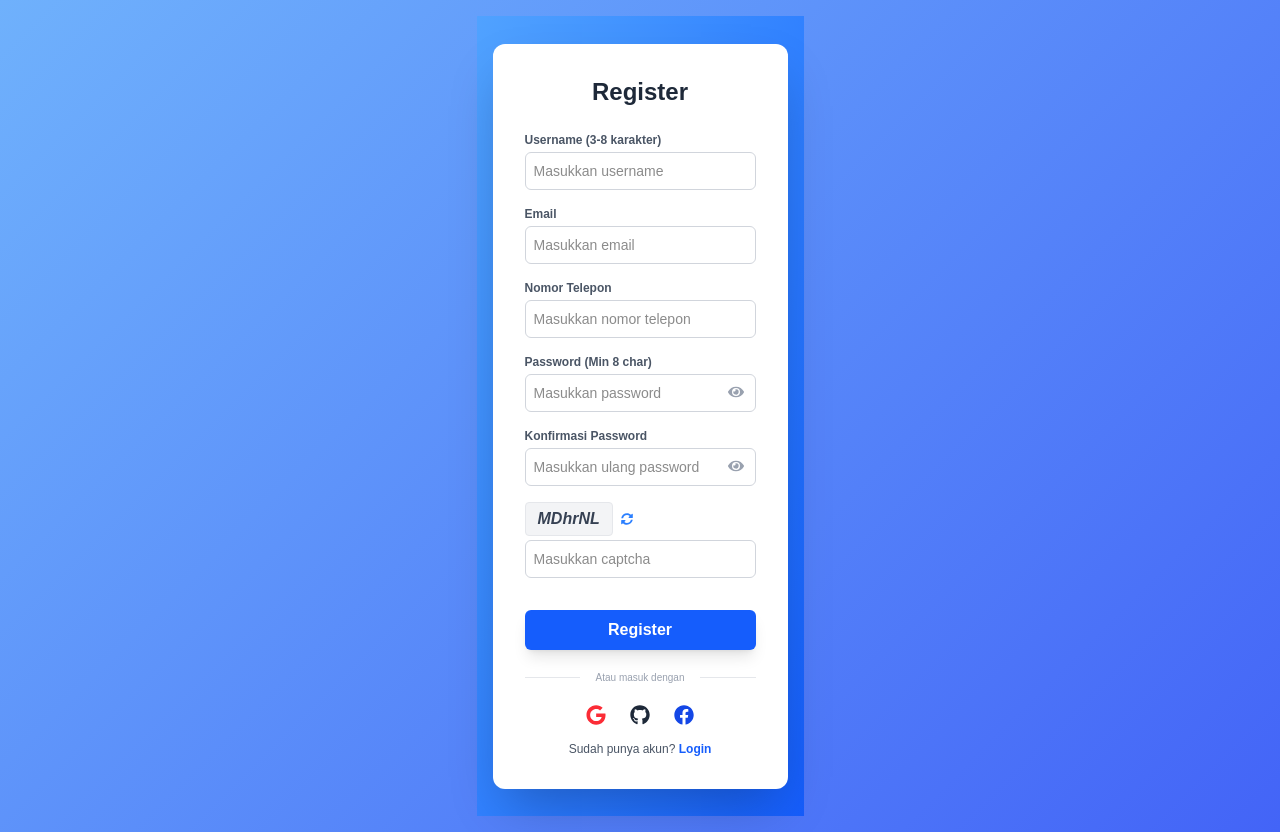
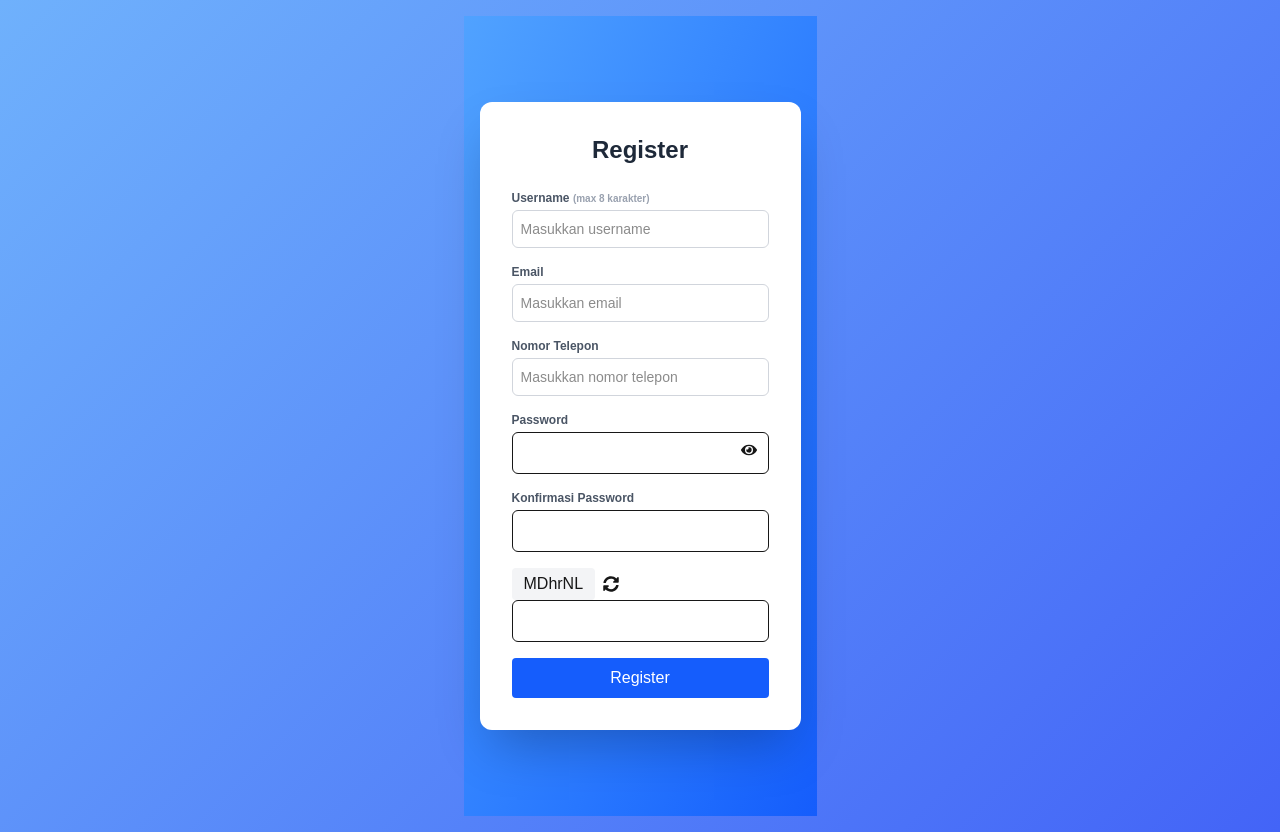
Before and after one commit to mithagresiaharahap241713057-droid/react-hooks-y-xxxx, a Next.js app: page /auth/register in a window 1280 px wide. Built offline with nearby package versions, Linux system fonts and the light colour scheme.

Commit message:
Update page.tsx
initial commit

```diff
--- a/src/app/auth/register/page.tsx
+++ b/src/app/auth/register/page.tsx
@@ -1,6 +1,6 @@
 "use client";
 
-import { useState, useEffect } from "react";
+import { useState, useEffect, useRef } from "react";
 import { FaGoogle, FaGithub, FaFacebook, FaEye, FaEyeSlash, FaSyncAlt } from "react-icons/fa";
 
 export default function RegisterPage() {
@@ -18,23 +18,28 @@ export default function RegisterPage() {
   const [showConfirmPassword, setShowConfirmPassword] = useState(false);
   const [strength, setStrength] = useState(0);
 
+  const emailRef = useRef<HTMLInputElement>(null);
   const staticCaptcha = "MDhrNL";
 
-  // Hitung Strength Meter (Hint dari gambar)
+  // ✅ Strength + harus cocok untuk 100%
   useEffect(() => {
-    const val = Math.min(
+    let calculatedStrength =
       (formData.password.length > 7 ? 25 : 0) +
       (/[A-Z]/.test(formData.password) ? 25 : 0) +
       (/[0-9]/.test(formData.password) ? 25 : 0) +
-      (/[^A-Za-z0-9]/.test(formData.password) ? 25 : 0)
-    );
-    setStrength(val);
-  }, [formData.password]);
+      (/[^A-Za-z0-9]/.test(formData.password) ? 25 : 0);
+
+    // kalau belum cocok, max 75%
+    if (formData.confirmPassword !== formData.password) {
+      calculatedStrength = Math.min(calculatedStrength, 75);
+    }
+
+    setStrength(calculatedStrength);
+  }, [formData.password, formData.confirmPassword]);
 
   const handleChange = (e: React.ChangeEvent<HTMLInputElement>) => {
     const { name, value } = e.target;
 
-    // c. Hanya angka untuk nomor telepon
     if (name === "phone") {
       const onlyNums = value.replace(/\D/g, "");
       setFormData({ ...formData, [name]: onlyNums });
@@ -42,7 +47,10 @@ export default function RegisterPage() {
       setFormData({ ...formData, [name]: value });
     }
 
-    // Hapus error saat user mulai ngetik lagi
+    if (name === "email" && emailRef.current) {
+      emailRef.current.setCustomValidity("");
+    }
+
     if (errors[name]) {
       setErrors((prev) => {
         const newErrors = { ...prev };
@@ -55,28 +63,37 @@ export default function RegisterPage() {
   const validateForm = () => {
     const newErrors: Record<string, string> = {};
 
-    // a. Username: 3-8 karakter
+    // Username
     if (!formData.username) newErrors.username = "Username wajib diisi";
     else if (formData.username.length < 3) newErrors.username = "Username minimal 3 karakter";
     else if (formData.username.length > 8) newErrors.username = "Username maksimal 8 karakter";
 
-    // b. Email: Pattern @ dan .com/.net/.co
+    // Email
     const emailPattern = /^[a-zA-Z0-9._-]+@[a-zA-Z0-9.-]+\.(com|net|co)$/;
-    if (!formData.email) newErrors.email = "Email wajib diisi";
-    else if (!emailPattern.test(formData.email)) newErrors.email = "Format email tidak valid (@ dan .com/.net/.co)";
+    if (!formData.email) {
+      newErrors.email = "Email wajib diisi";
+    } else if (!emailPattern.test(formData.email)) {
+      newErrors.email = "Format email tidak valid";
+      if (emailRef.current) {
+        emailRef.current.setCustomValidity("Format email tidak valid");
+        emailRef.current.reportValidity();
+      }
+    }
 
-    // c. Phone: Min 10 karakter & angka
+    // Phone
     if (!formData.phone) newErrors.phone = "Nomor telepon wajib diisi";
     else if (formData.phone.length < 10) newErrors.phone = "Nomor telepon minimal 10 karakter";
 
-    // d. Password: Min 8 karakter
+    // Password
     if (!formData.password) newErrors.password = "Password wajib diisi";
     else if (formData.password.length < 8) newErrors.password = "Password minimal 8 karakter";
 
     // Confirm Password
-    if (formData.confirmPassword !== formData.password) newErrors.confirmPassword = "Konfirmasi password tidak cocok";
+    if (formData.confirmPassword !== formData.password) {
+      newErrors.confirmPassword = "Konfirmasi password tidak cocok";
+    }
 
-    // e. Captcha
+    // Captcha
     if (!formData.captchaInput) newErrors.captchaInput = "Captcha wajib diisi";
     else if (formData.captchaInput !== staticCaptcha) newErrors.captchaInput = "Captcha tidak sesuai";
 
@@ -96,61 +113,89 @@ export default function RegisterPage() {
   return (
     <div className="min-h-screen bg-gradient-to-br from-blue-400 to-blue-600 flex items-center justify-center p-4">
       <div className="bg-white w-full max-w-md rounded-xl shadow-2xl p-8">
-        <h2 className="text-2xl font-bold text-center text-gray-800 mb-6 font-sans">Register</h2>
+        <h2 className="text-2xl font-bold text-center text-gray-800 mb-6">Register</h2>
 
-        <form onSubmit={handleSubmit} className="space-y-4">
-          {/* Input Field Template */}
-          {[
-            { label: "Username (3-8 karakter)", name: "username", type: "text", placeholder: "Masukkan username" },
-            { label: "Email", name: "email", type: "text", placeholder: "Masukkan email" },
-            { label: "Nomor Telepon", name: "phone", type: "text", placeholder: "Masukkan nomor telepon" }
-          ].map((field) => (
-            <div key={field.name}>
-              <label className="block text-xs font-semibold text-gray-600 mb-1">{field.label}</label>
+        <form onSubmit={handleSubmit} className="space-y-4" noValidate={false}>
+
+          {/* Username */}
+          <div>
+            <label className="block text-xs font-semibold text-gray-600 mb-1">
+              Username <span className="text-gray-400 text-[10px]">(max 8 karakter)</span>
+            </label>
             <input
-                name={field.name}
-                type={field.type}
-                placeholder={field.placeholder}
-                className={`w-full border rounded-md p-2 text-sm focus:outline-none transition-all ${
-                  errors[field.name] ? "border-red-500 bg-red-50" : "border-gray-300 focus:border-blue-500"
+              name="username"
+              type="text"
+              placeholder="Masukkan username"
+              className={`w-full border rounded-md p-2 text-sm ${
+                errors.username ? "border-red-500 bg-red-50" : "border-gray-300 focus:border-blue-500"
               }`}
-                value={(formData as any)[field.name]}
+              value={formData.username}
               onChange={handleChange}
             />
-              {errors[field.name] && <p className="text-[10px] text-red-500 mt-1">{errors[field.name]}</p>}
+            {errors.username && <p className="text-[10px] text-red-500">{errors.username}</p>}
           </div>
-          ))}
 
-          {/* Password Field */}
-          <div className="relative">
-            <label className="block text-xs font-semibold text-gray-600 mb-1">Password (Min 8 char)</label>
+          {/* Email */}
+          <div>
+            <label className="block text-xs font-semibold text-gray-600 mb-1">Email</label>
+            <input
+              ref={emailRef}
+              name="email"
+              type="email"
+              placeholder="Masukkan email"
+              onInvalid={(e) => e.preventDefault()}
+              className={`w-full border rounded-md p-2 text-sm ${
+                errors.email ? "border-red-500 bg-red-50" : "border-gray-300 focus:border-blue-500"
+              }`}
+              value={formData.email}
+              onChange={handleChange}
+            />
+            {errors.email && <p className="text-[10px] text-red-500">{errors.email}</p>}
+          </div>
+
+          {/* Phone */}
+          <div>
+            <label className="block text-xs font-semibold text-gray-600 mb-1">Nomor Telepon</label>
+            <input
+              name="phone"
+              type="text"
+              placeholder="Masukkan nomor telepon"
+              className={`w-full border rounded-md p-2 text-sm ${
+                errors.phone ? "border-red-500 bg-red-50" : "border-gray-300 focus:border-blue-500"
+              }`}
+              value={formData.phone}
+              onChange={handleChange}
+            />
+            {errors.phone && <p className="text-[10px] text-red-500">{errors.phone}</p>}
+          </div>
+
+          {/* Password */}
+          <div>
+            <label className="block text-xs font-semibold text-gray-600 mb-1">Password</label>
             <div className="relative">
               <input
                 name="password"
                 type={showPassword ? "text" : "password"}
-                placeholder="Masukkan password"
-                className={`w-full border rounded-md p-2 text-sm pr-10 focus:outline-none transition-all ${
-                  errors.password ? "border-red-500 bg-red-50" : "border-gray-300 focus:border-blue-500"
-                }`}
+                className="w-full border rounded-md p-2 pr-10"
                 value={formData.password}
                 onChange={handleChange}
               />
-              <button type="button" onClick={() => setShowPassword(!showPassword)} className="absolute right-3 top-2.5 text-gray-400">
+              <button type="button" onClick={() => setShowPassword(!showPassword)} className="absolute right-3 top-2.5">
                 {showPassword ? <FaEyeSlash /> : <FaEye />}
               </button>
             </div>
-            {errors.password && <p className="text-[10px] text-red-500 mt-1">{errors.password}</p>}
 
-            {/* Strength Bar */}
             {formData.password && (
               <div className="mt-2">
-                <div className="w-full bg-gray-200 h-1.5 rounded-full overflow-hidden">
+                <div className="w-full bg-gray-200 h-1.5 rounded-full">
                   <div
-                    className={`h-full transition-all duration-300 ${strength < 50 ? 'bg-red-500' : strength < 100 ? 'bg-yellow-500' : 'bg-green-500'}`}
+                    className={`h-full ${
+                      strength < 50 ? "bg-red-500" : strength < 100 ? "bg-yellow-500" : "bg-green-500"
+                    }`}
                     style={{ width: `${strength}%` }}
                   />
                 </div>
-                <p className="text-[9px] text-gray-500 mt-1 text-right italic">Strength: {strength}%</p>
+                <p className="text-[9px] text-right">Strength: {strength}%</p>
               </div>
             )}
           </div>
@@ -158,62 +203,44 @@ export default function RegisterPage() {
           {/* Confirm Password */}
           <div>
             <label className="block text-xs font-semibold text-gray-600 mb-1">Konfirmasi Password</label>
-            <div className="relative">
             <input
               name="confirmPassword"
-                type={showConfirmPassword ? "text" : "password"}
-                placeholder="Masukkan ulang password"
-                className={`w-full border rounded-md p-2 text-sm pr-10 focus:outline-none ${
-                  errors.confirmPassword ? "border-red-500 bg-red-50" : "border-gray-300 focus:border-blue-500"
-                }`}
+              type="password"
+              className="w-full border rounded-md p-2"
               value={formData.confirmPassword}
               onChange={handleChange}
             />
-              <button type="button" onClick={() => setShowConfirmPassword(!showConfirmPassword)} className="absolute right-3 top-2.5 text-gray-400">
-                {showConfirmPassword ? <FaEyeSlash /> : <FaEye />}
-              </button>
-            </div>
-            {errors.confirmPassword && <p className="text-[10px] text-red-500 mt-1">{errors.confirmPassword}</p>}
+
+            {formData.confirmPassword && (
+              <p className={`text-[10px] mt-1 ${
+                formData.confirmPassword === formData.password ? "text-green-500" : "text-red-500"
+              }`}>
+                {formData.confirmPassword === formData.password
+                  ? "Password cocok"
+                  : "Password tidak cocok"}
+              </p>
+            )}
           </div>
 
           {/* Captcha */}
           <div>
-            <div className="flex items-center space-x-2 mb-1">
-              <div className="bg-gray-100 px-3 py-1 rounded border border-gray-200 select-none font-bold italic text-gray-700">
-                {staticCaptcha}
-              </div>
-              <FaSyncAlt className="text-blue-500 text-xs cursor-pointer hover:rotate-180 transition-all" />
+            <div className="flex items-center space-x-2">
+              <div className="bg-gray-100 px-3 py-1 rounded">{staticCaptcha}</div>
+              <FaSyncAlt />
             </div>
             <input
               name="captchaInput"
               type="text"
-              placeholder="Masukkan captcha"
-              className={`w-full border rounded-md p-2 text-sm focus:outline-none ${
-                errors.captchaInput ? "border-red-500 bg-red-50" : "border-gray-300 focus:border-blue-500"
-              }`}
+              className="w-full border rounded-md p-2"
               value={formData.captchaInput}
               onChange={handleChange}
             />
-            {errors.captchaInput && <p className="text-[10px] text-red-500 mt-1 italic font-medium">{errors.captchaInput}</p>}
           </div>
 
-          <button type="submit" className="w-full bg-blue-600 text-white font-bold py-2 rounded-md hover:bg-blue-700 transition duration-200 mt-4 shadow-lg active:scale-95">
+          <button type="submit" className="w-full bg-blue-600 text-white py-2 rounded">
             Register
           </button>
         </form>
-
-        {/* Footer & Socials */}
-        <div className="relative flex items-center py-5">
-          <div className="flex-grow border-t border-gray-200"></div>
-          <span className="flex-shrink mx-4 text-gray-400 text-[10px]">Atau masuk dengan</span>
-          <div className="flex-grow border-t border-gray-200"></div>
-        </div>
-        <div className="flex justify-center space-x-6 mb-4">
-          <FaGoogle className="text-red-500 text-xl cursor-pointer" />
-          <FaGithub className="text-gray-800 text-xl cursor-pointer" />
-          <FaFacebook className="text-blue-700 text-xl cursor-pointer" />
-        </div>
-        <p className="text-center text-xs text-gray-600">Sudah punya akun? <span className="text-blue-600 font-bold cursor-pointer">Login</span></p>
       </div>
     </div>
   );
```
Lines whose indentation alone changed are shown as unchanged.
